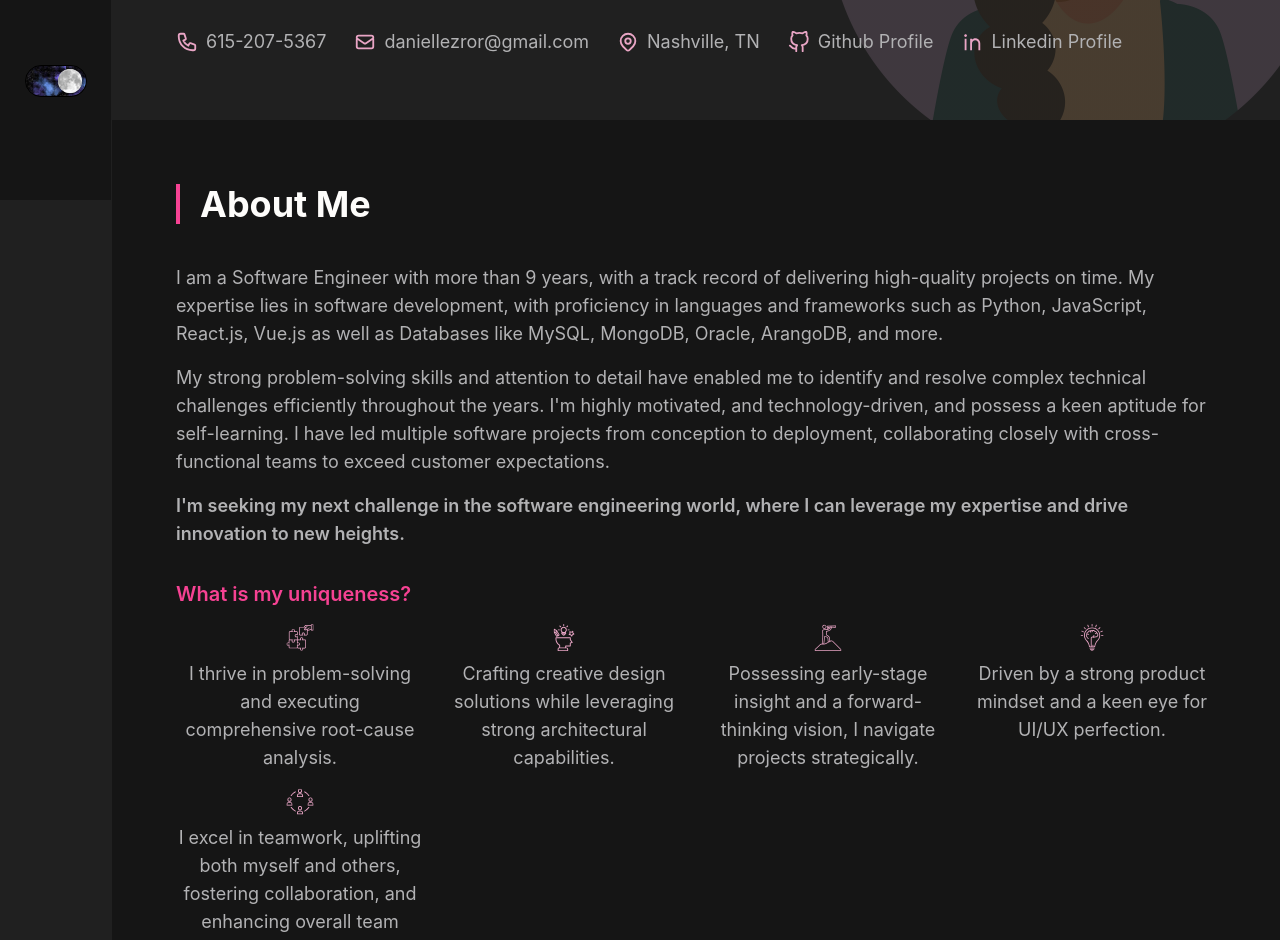
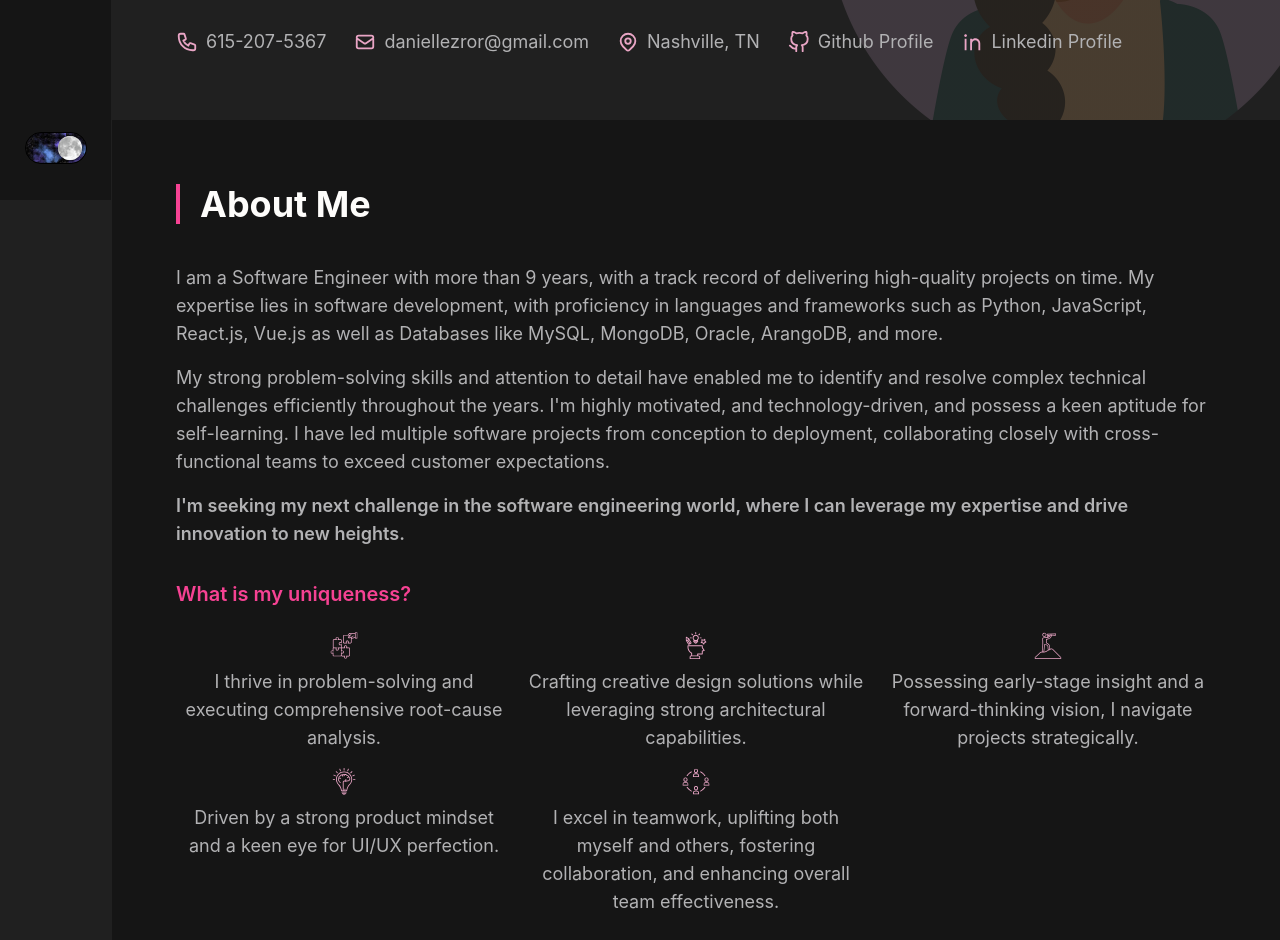
Before and after one commit to DanielleZror/DanielleZror.github.io, a React (Create React App) app: page / in a window 1280 px wide. Shown: the part 600-1540 px from the top of the page. Built offline with nearby package versions, Linux system fonts and the light colour scheme.

Commit message:
ui changes

```diff
--- a/src/components/About.tsx
+++ b/src/components/About.tsx
@@ -46,10 +46,10 @@ export default function About() {
             <h4 className="text-pink dark:text-pink selection:bg-pink-200 dark:selection:bg-pink-200">
                 What is my uniqueness?
             </h4>
-            <div className="grid grid-cols-[repeat(auto-fit,minmax(200px,1fr))] pt-4 gap-4 text-center">
+            <div className="grid grid-cols-[repeat(3,1fr)] max-md:grid-cols-[repeat(2,1fr)] pt-6 gap-4 text-center">
                 {uniqueness.map((u, key) => {
                     return (
-                        <IconDescription key={key} className="flex-col"
+                        <IconDescription key={key} className="flex-col max-md:last-of-type:col-span-full"
                             description={u.description}
                             icon={() => u.icon} />
                     )
--- a/src/components/DarkSwitch.tsx
+++ b/src/components/DarkSwitch.tsx
@@ -2,7 +2,7 @@ import Switch from "@mui/material/Switch"
 import { useEffect, useState } from "react"
 import useDarkMode, { Mode } from "../hooks/useDarkMode"
 
-export default function DarkSwitch({ onChangeMode }: { onChangeMode: Function }) {
+export default function DarkSwitch({ onChangeMode, className }: { onChangeMode: Function, className?: string }) {
     const [theme, setTheme] = useDarkMode()
     const [checked, setChecked] = useState(theme === Mode.Dark ? true : false)
 
@@ -24,7 +24,7 @@ export default function DarkSwitch({ onChangeMode }: { onChangeMode: Function })
     }, [])
 
     return (
-        <Switch checked={checked} onChange={handleChange} className="m-auto"
+        <Switch checked={checked} onChange={handleChange} className={`m-auto ${className}`}
             sx={{
                 width: 62,
                 height: 32,
--- a/src/components/Navbar.tsx
+++ b/src/components/Navbar.tsx
@@ -84,7 +84,7 @@ export default function Navbar({ observerRefs, onChangeMode }: { observerRefs: {
                             </a>
                         ))}
                     </Box>
-                    <DarkSwitch onChangeMode={onChangeMode} />
+                    <DarkSwitch onChangeMode={onChangeMode} className="mb-9" />
                 </Drawer>
             </Box>
         </>
```
